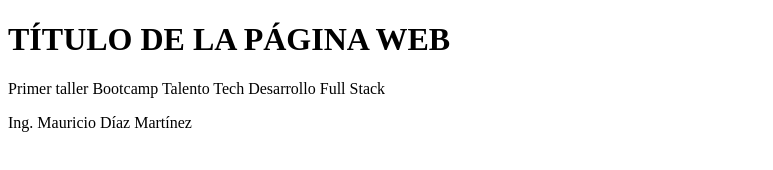
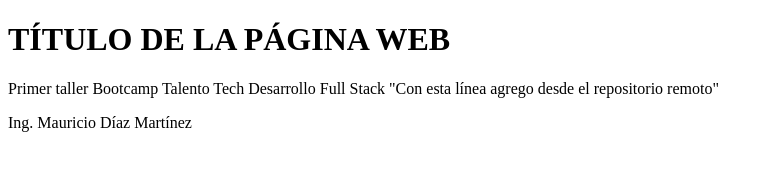
Before and after one commit to maodiazEDU/06.12.2024-Taller-1-git, a plain HTML site: page index.html in a window 1280 px wide. Shown: the whole page, without its empty margins (0-773 px from the left). Drawn offline with Linux system fonts and the light colour scheme.

Commit message:
Update index.html
Agrego 1 línea desde el repositorio remoto

```diff
--- a/index.html
+++ b/index.html
@@ -12,6 +12,7 @@
         Primer taller
         Bootcamp Talento Tech
         Desarrollo Full Stack
+        "Con esta línea agrego desde el repositorio remoto"
     </P>
 </main>
 
```
